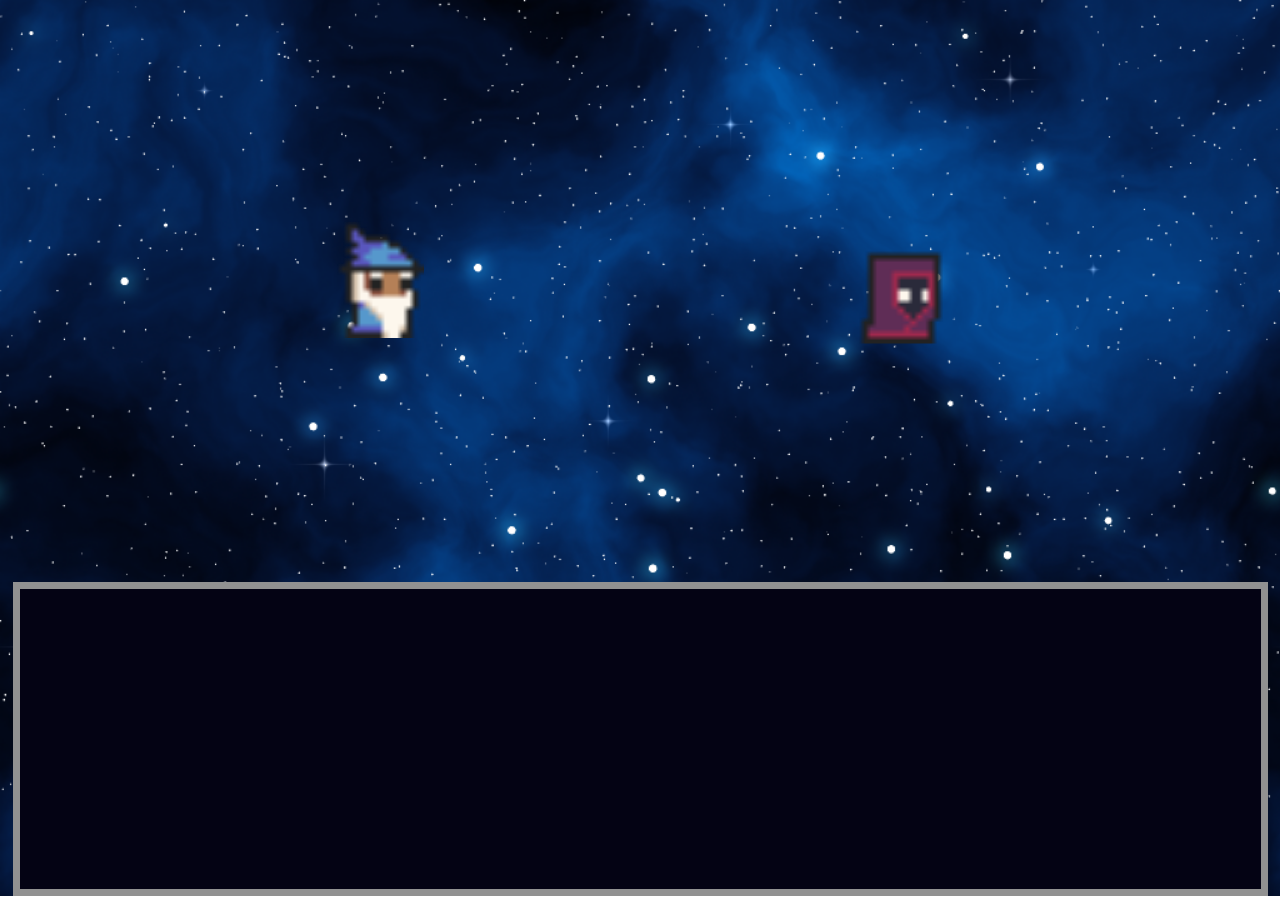
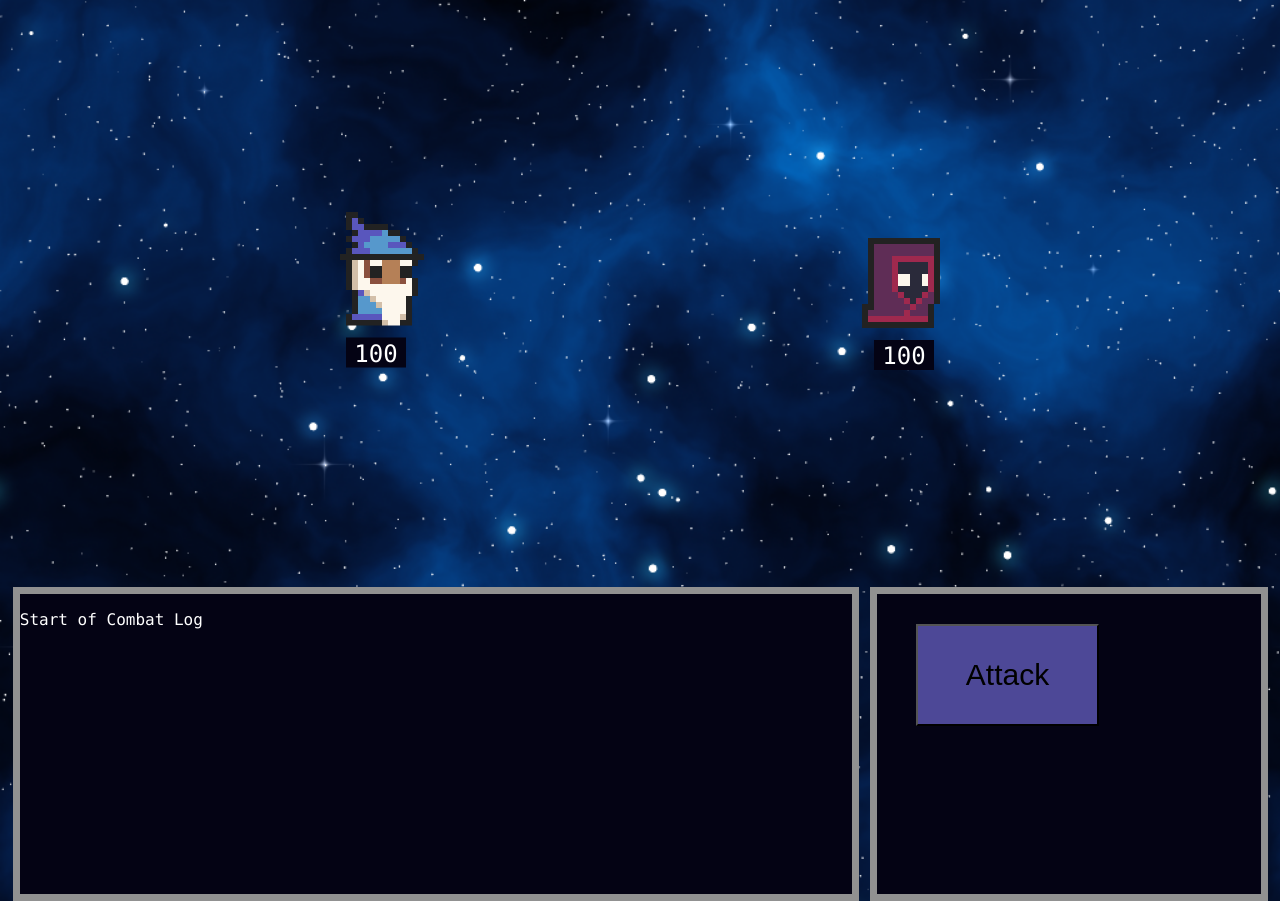
Before and after one commit to JacobJeffords/WizardDuelGameProject, a plain HTML site: page WizardDuel/index.html in a window 1280 px wide. Drawn offline with Linux system fonts and the light colour scheme.

Commit message:
Major progress: added functional attack button, turn system, and basic combat log.

```diff
--- a/WizardDuel/index.html
+++ b/WizardDuel/index.html
@@ -10,16 +10,28 @@
     <div class="board">
         <div class="player1">
             <img src="wizard.gif" alt="A wizard in a blue robe representing player one.">
+            <div id=p1hp>
+                <span id="hp1">100</span>
+            </div>
         </div>
         <div class="player2">
             <img src="necromancer.gif" alt="A wizard in a red robe representing player two.">
+            <div id=p2hp>
+                <span id="hp2">100</span>
+            </div>
         </div>
     </div>
 
+    <div class="button-panel">
+        <button id="attackbutton" onclick=attack()>Attack</button>
+    </div>
+
     <div class="dialog-box">
+        <p id="dialog">Start of Combat Log</p>
     </div>
+
+    <script src="script.js"></script>
 
 </body>
 
-
 </html>
--- /dev/null
+++ b/WizardDuel/script.js
@@ -0,0 +1,39 @@
+var currentActivePlayer = "hp1";
+var playerNames = {
+    "hp1": "Player 1",
+    "hp2": "Player 2"
+}
+
+function attack() {
+    const currentHealth = Number(document.getElementById(currentActivePlayer).textContent)
+    document.getElementById(currentActivePlayer).textContent = currentHealth - Math.floor(Math.random() * 10);
+    checkHP();
+    updateLog(currentActivePlayer);
+    changeActivePlayer();
+}
+
+function checkHP() {
+    const currentHealth = Number(document.getElementById(currentActivePlayer).textContent)
+    if (currentHealth <= 0) {
+        document.getElementById("attackbutton").disabled = true;
+    }
+}
+
+function changeActivePlayer() {
+    var hp1 = "hp1";
+    var hp2 = "hp2";
+
+    if (currentActivePlayer === hp1) {
+        currentActivePlayer = hp2;
+    } else {
+        currentActivePlayer = hp1;
+    }
+}
+
+function updateLog(player) {
+    const logElement = document.getElementById("dialog");
+    const currentLog = logElement.innerHTML;
+    const playerName = playerNames[player];
+    const newLog = currentLog + "<br>" + playerName + " has attacked!";
+    logElement.innerHTML = newLog;
+}
--- a/WizardDuel/style.css
+++ b/WizardDuel/style.css
@@ -3,6 +3,16 @@ body {
     margin: 0;
     padding: 0;
     background-size: cover;
+}
+
+#attackbutton {
+    position: relative;
+    left: 10%;
+    top: 10%;
+
+    background-color: #4d4897;
+    font-size: 30px;
+    padding: 32px 48px;
 }
 
 .board {
@@ -14,13 +24,13 @@ body {
     z-index: -1;
 }
 
-.dialog-box {
+.button-panel {
     background-color: #040314;
     height: 300px;
-    width: 97%;
+    width: 30%;
 
     position: relative;
-    left: 1%;
+    left: 68%;
     top: 550px;
 
     border-style: solid;
@@ -30,16 +40,70 @@ body {
     z-index: 1;
 }
 
+#dialog {
+    color: #ffffff;
+    font-family: "Lucida Console";
+    font-size: 16px;
+}
+
+.dialog-box {
+    background-color: #040314;
+    height: 300px;
+    width: 65%;
+
+    position: relative;
+    top: 236px;
+    left: 1%;
+    border-style: solid;
+    border-width: 7px;
+    border-color: #919191;
+
+    z-index: 1;
+}
+
 
 .player1 {
+    image-rendering: pixelated;
     position: relative;
     right: 20%;
     transform: scale(6);
 }
 
+#p1hp {
+    color: #ffffff;
+    font-family: "Lucida Console";
+    font-size: 4px;
+
+    position: relative;
+    bottom: 2px;
+    text-align: center;
+
+    background-color: #040314;
+    margin: auto;
+    height: 5px;
+    width: 10px;
+}
+
 .player2 {
+    image-rendering: pixelated;
     position: relative;
     left: 20%;
-    top: 20px;
+    top: 17px;
     transform: scale(6);
 }
+
+#p2hp {
+    color: #ffffff;
+    font-family: "Lucida Console";
+    font-size: 4px;
+
+    position: relative;
+    bottom: 2px;
+    text-align: center;
+
+    background-color: #040314;
+    margin: auto;
+    height: 5px;
+    width: 10px;
+
+}
```
